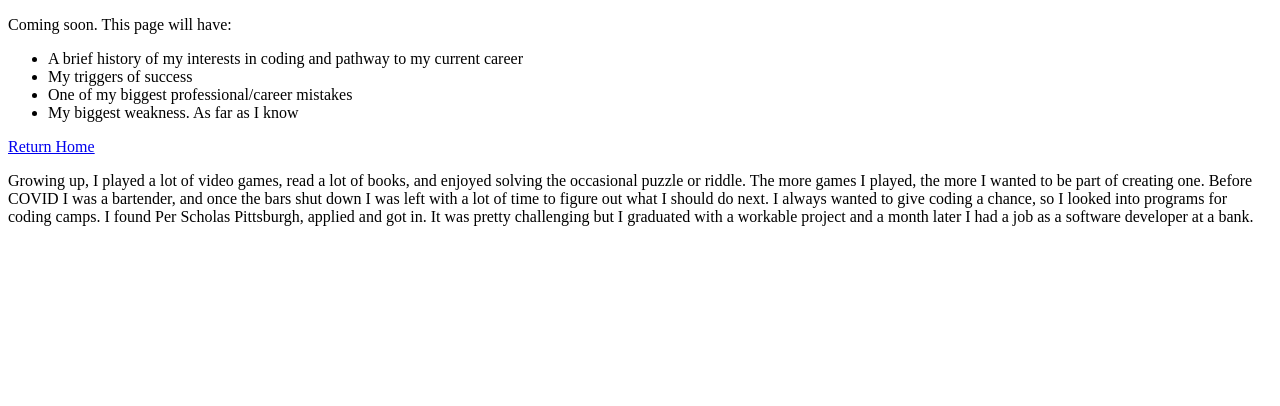
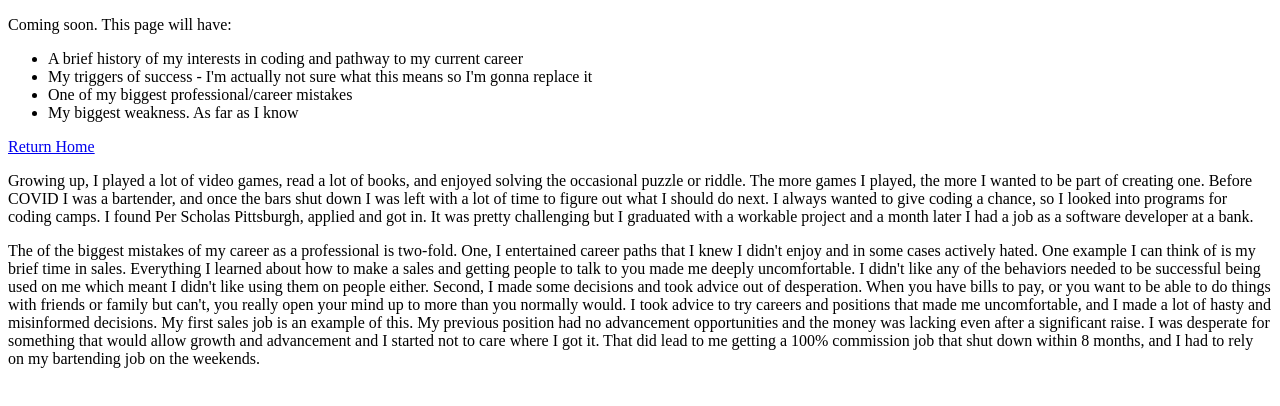
Before and after one commit to Teleejr/html-portfolio, a plain HTML site: page about.html in a window 1280 px wide. Drawn offline with Linux system fonts and the light colour scheme.

Commit message:
Updated about me

```diff
--- a/about.html
+++ b/about.html
@@ -9,7 +9,7 @@
             Coming soon. This page will have:
             <ul>
                 <li>A brief history of my interests in coding and pathway to my current career</li>
-                <li>My triggers of success</li>
+                <li>My triggers of success - I'm actually not sure what this means so I'm gonna replace it</li>
                 <li>One of my biggest professional/career mistakes</li>
                 <li>My biggest weakness. As far as I know</li>
             </ul>
@@ -21,5 +21,20 @@
             I was left with a lot of time to figure out what I should do next. I always wanted to give coding a chance, so I looked into programs
             for coding camps. I found Per Scholas Pittsburgh, applied and got in. It was pretty challenging but I graduated with a workable project
             and a month later I had a job as a software developer at a bank.</p>
+
+        <p>The of the biggest mistakes of my career as a professional is two-fold. One, I entertained career paths that I knew I didn't enjoy
+            and in some cases actively hated. One example I can think of is my brief time in sales. Everything I learned about how to make a sales
+            and getting people to talk to you made me deeply uncomfortable. I didn't like any of the behaviors needed to be successful being used on
+            me which meant I didn't like using them on people either. Second, I made some decisions and took advice out of desperation.
+            When you have bills to pay, or you want to be able to do things with friends or family but can't, you really open your mind up to more
+            than you normally would. I took advice to try careers and positions that made me uncomfortable, and I made a lot of hasty and
+            misinformed decisions. My first sales job is an example of this. My previous position had no advancement opportunities and the money was
+            lacking even after a significant raise. I was desperate for something that would allow growth and advancement and I started not to care
+            where I got it. That did lead to me getting a 100% commission job that shut down within 8 months, and I had to rely on my bartending job
+            on the weekends.</p>
+
+        <p>
+
+        </p>
     </body>
 </html>
```
